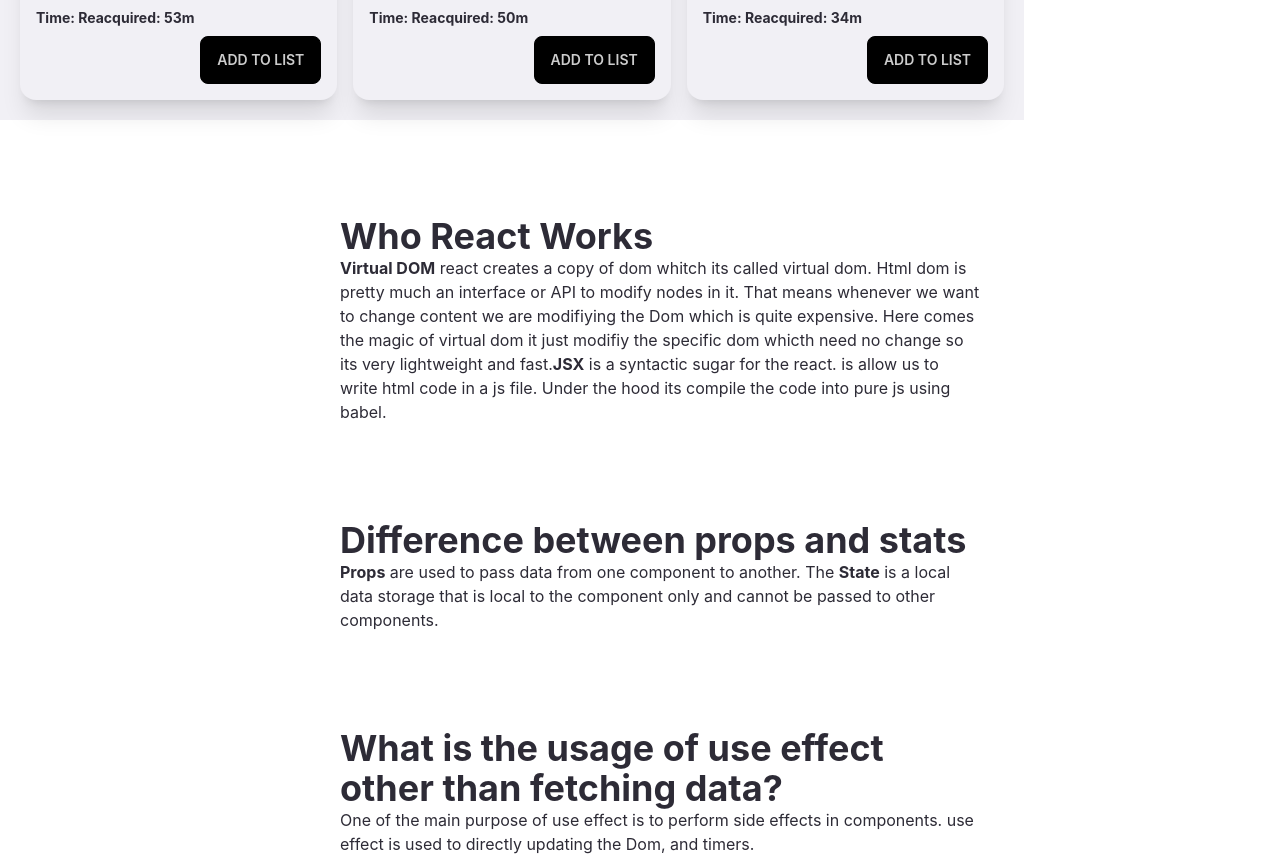
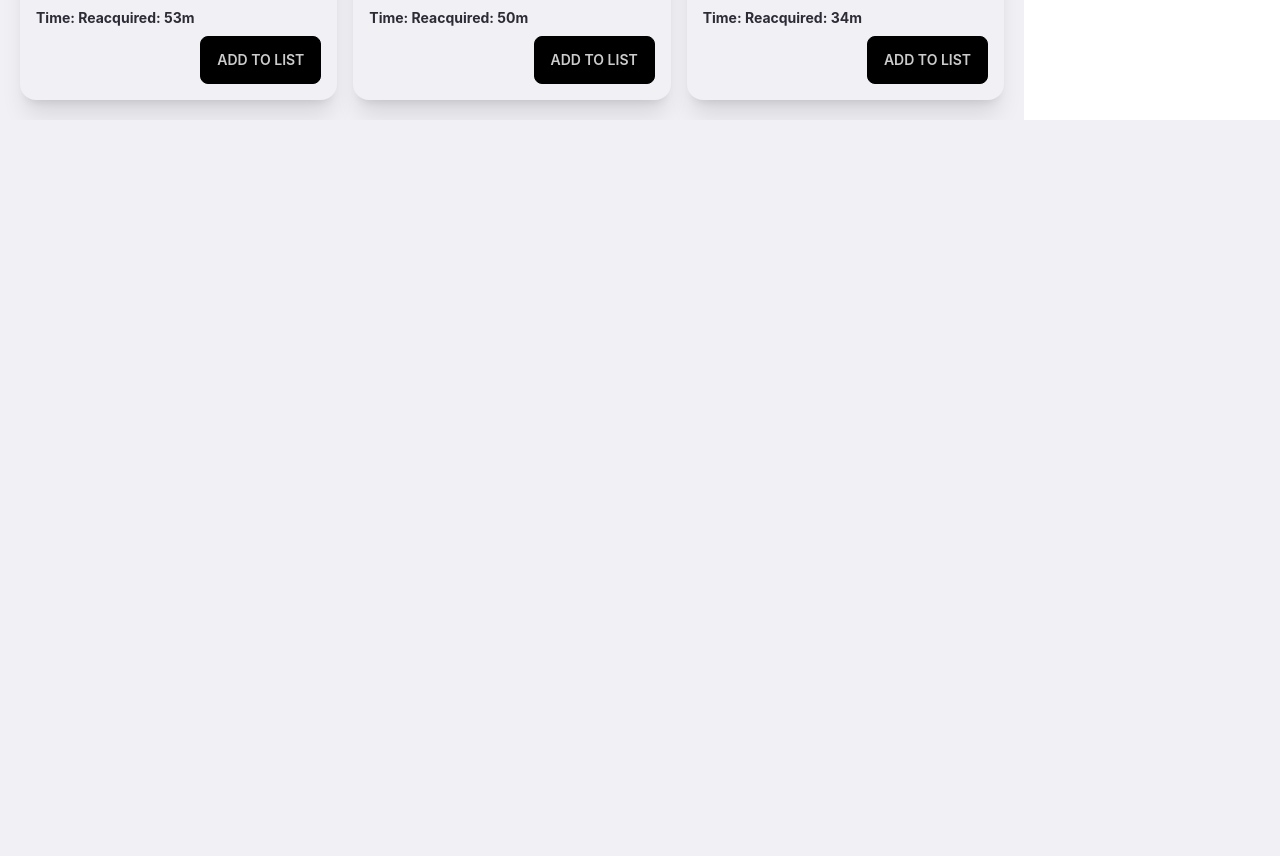
Before and after one commit to ahasanUllah/Daily-Tracker-Active-Martial-arts-A8, a React (Create React App) app: page / in a window 1280 px wide. Shown: the part 1486-2342 px from the top of the page. After the commit the page ends 1606 px from the top, so only its background shows below. Built offline with nearby package versions, Linux system fonts and the light colour scheme.

Commit message:
blog remove

```diff
--- a/src/App.js
+++ b/src/App.js
@@ -8,7 +8,6 @@ function App() {
       <div>
          <Nav></Nav>
          <Home />
-         <Qna />
       </div>
    );
 }
```
Also changed, not shown: public/data.json (line endings or trailing spaces), public/products.json (line endings or trailing spaces), src/Activity/Activity.js (line endings or trailing spaces), src/Home/Home.js (line endings or trailing spaces), src/components/Nav/Nav.js (line endings or trailing spaces), src/components/Qna/Qna.js (line endings or trailing spaces).
